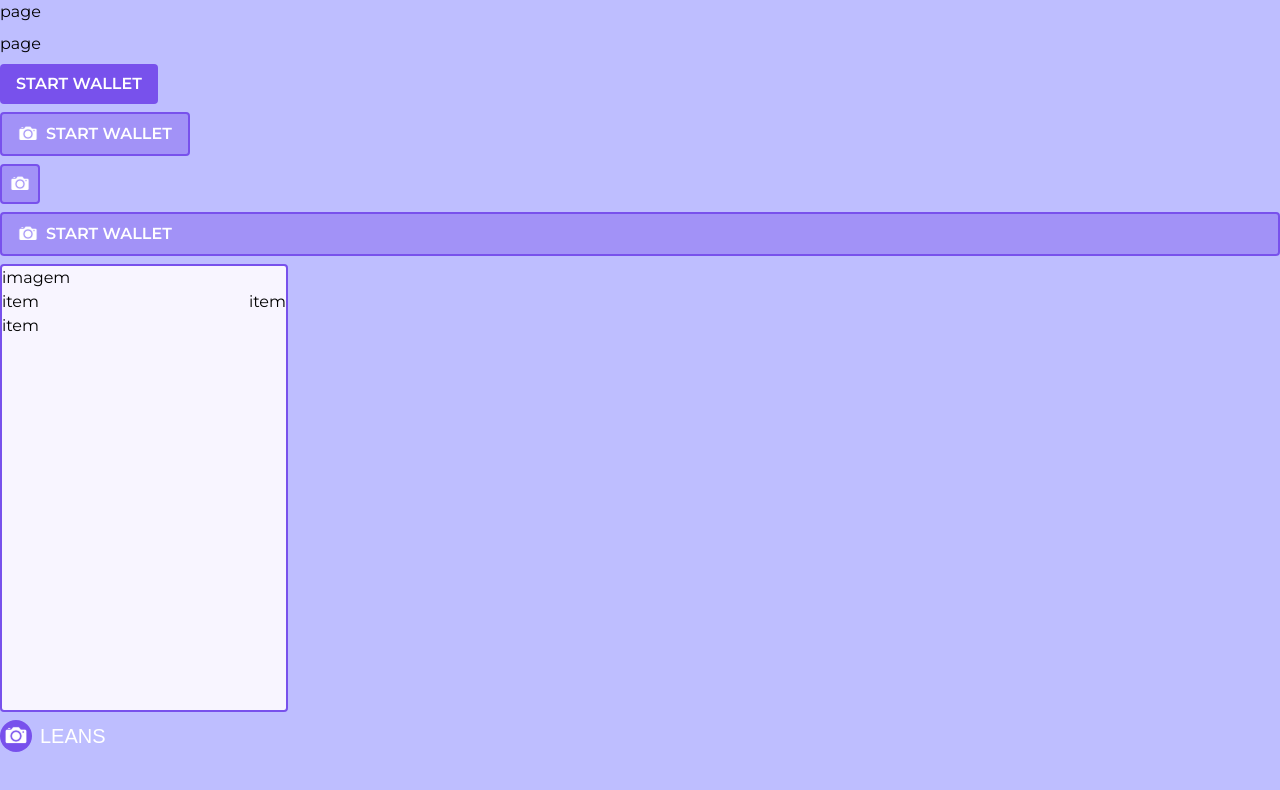
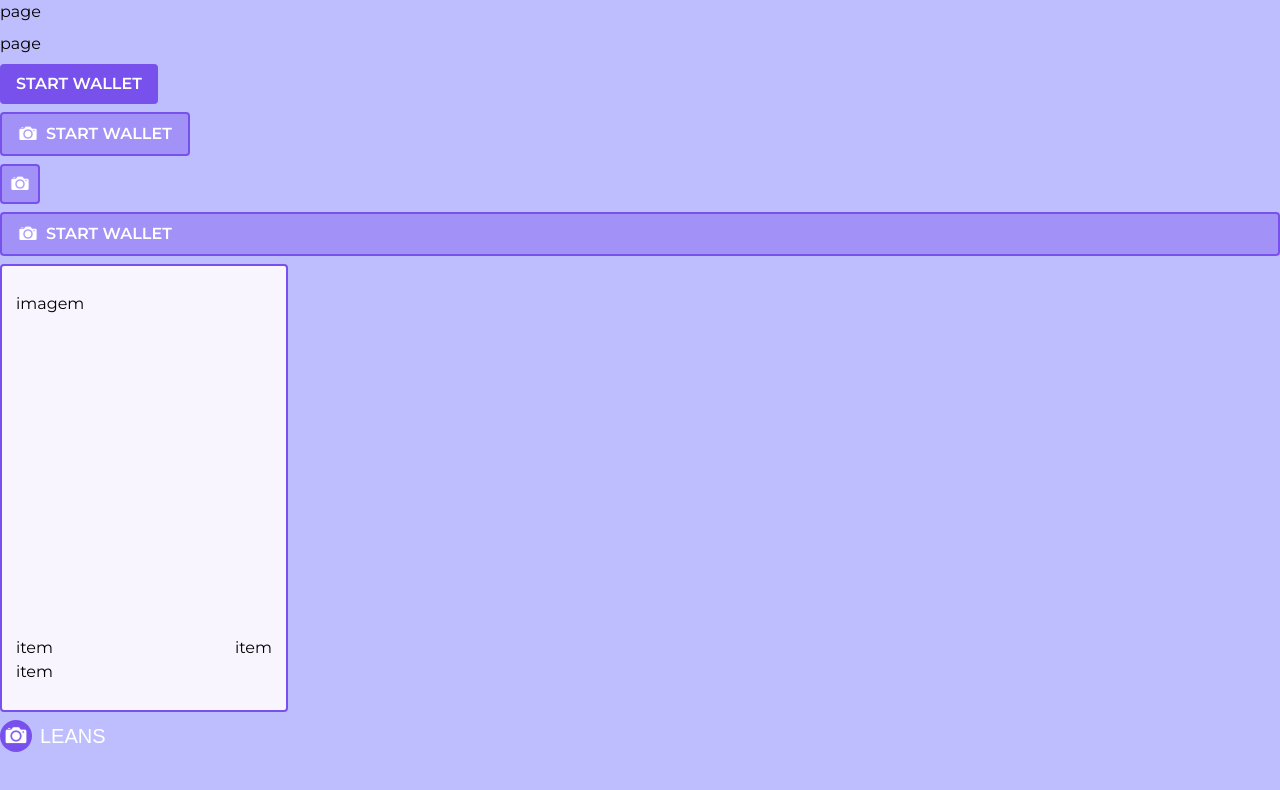
Before and after one commit to murieldelvaux/next-leans-nft, a Next.js app: page / in a window 1280 px wide. Shown: the top 790 px of the page. Built offline with nearby package versions, Linux system fonts and the light colour scheme; a web font is replaced by a local one.

Commit message:
fix: adjust layout

```diff
--- a/app/components/Card/Card.tsx
+++ b/app/components/Card/Card.tsx
@@ -4,9 +4,9 @@ import clsx from "clsx";
 
 export const Card = () => {
     return (
-        <div className={clsx("flex flex-col w-72 h-[28rem] border-solid border-2 rounded border-light-purple bg-light-card ")}>
-            <div>imagem</div>
-            <div className={clsx("flex flex-row w-full justify-between")}>
+        <div className={clsx("flex flex-col justify-center items-center gap-y-6 w-72 h-[28rem] border-solid border-2 rounded border-light-purple bg-light-card")}>
+            <div className={clsx("flex w-64 h-80 border-solid border-1 border-light-purple")}>imagem</div>
+            <div className={clsx("flex flex-row w-64 justify-between")}>
                 <div className={clsx("flex flex-col")}>
                     <div>item</div>
                     <div>item</div>
```
